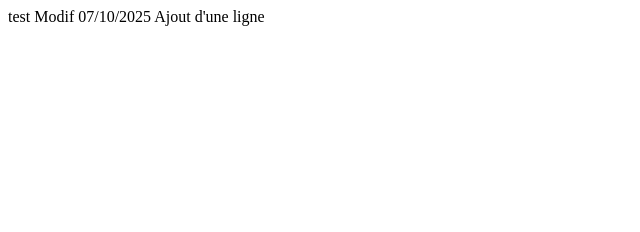
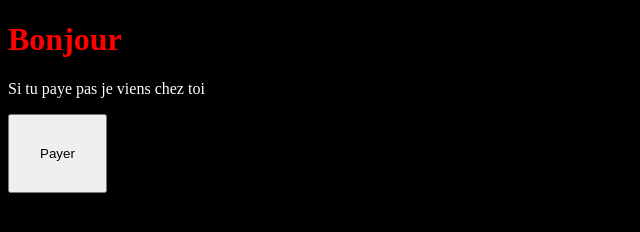
Before and after one commit to Nic0ttine/Branches-Nicolas, a plain HTML site: page index.html in a window 1280 px wide. Shown: the whole page, without its empty margins (0-640 px from the left). Drawn offline with Linux system fonts and the light colour scheme.

Commit message:
ajout texte qui fait peur et boutton payer

```diff
--- a/index.html
+++ b/index.html
@@ -1,3 +1,14 @@
-test
-Modif 07/10/2025
-Ajout d'une ligne
+<!DOCTYPE html>
+<head>
+    <h1>Bonjour</h1>
+    <link rel="stylesheet" href="style.css">
+</head>
+
+<body>
+    <p>
+        Si tu paye pas je viens chez toi
+    </p>
+    <button>
+        Payer
+    </button>
+</body>
--- a/style.css
+++ b/style.css
@@ -0,0 +1,13 @@
+h1 {
+    color: red;
+}
+
+body {
+    color: white;
+    background-color: black;
+}
+
+button {
+    padding: 30px;
+    justify-content: center;
+}
```
